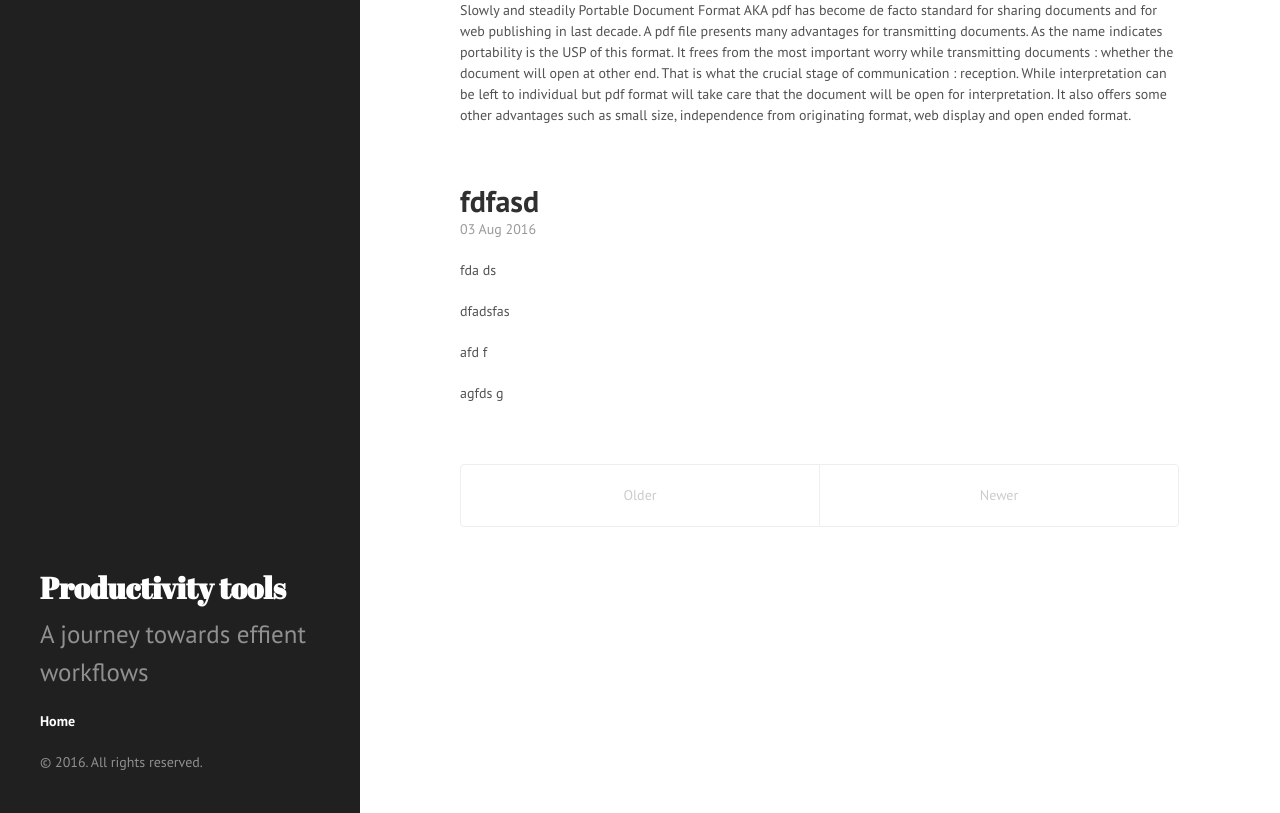
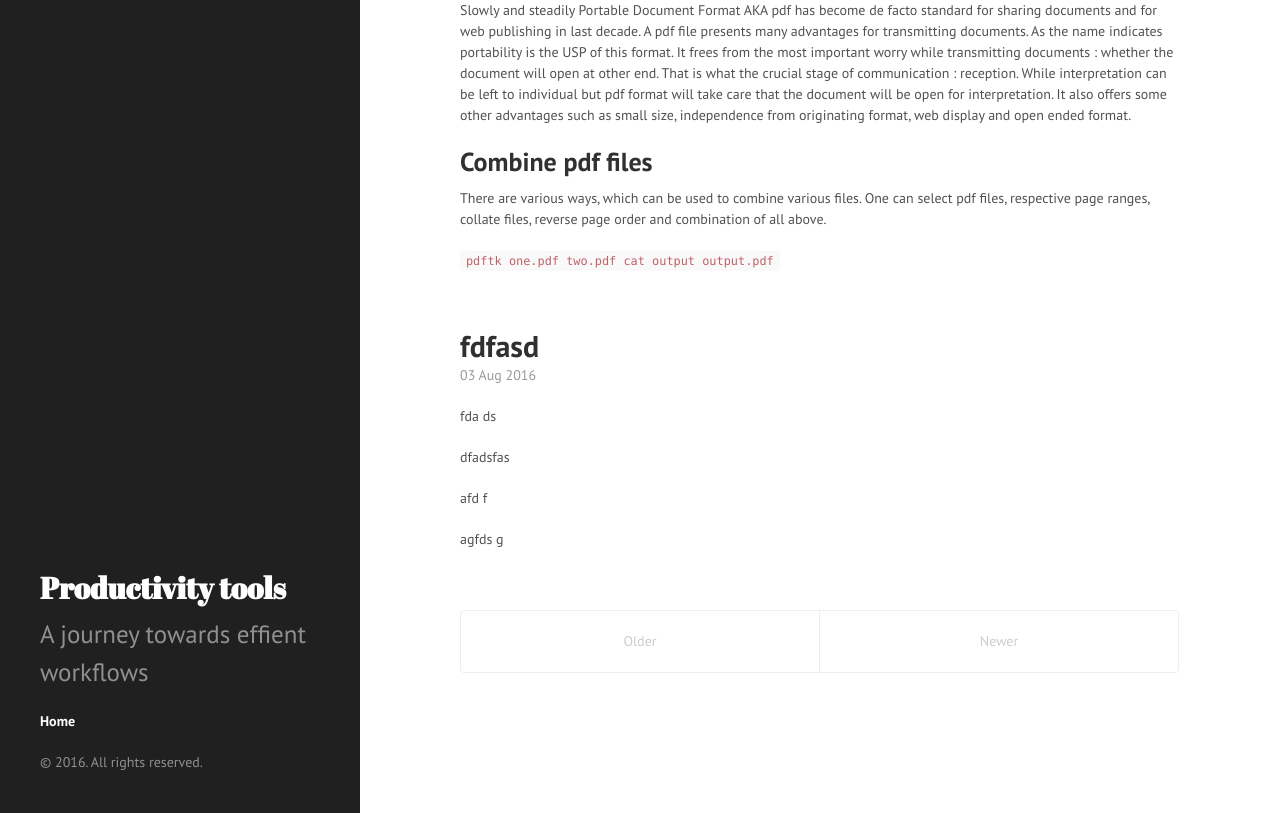
Before and after one commit to MaheshTK/MaheshTK.github.io, a Jekyll site: the page built from index.html, in a window 1280 px wide and 1114 px high. Shown: the part 301-1114 px from the top of the window. Built offline with Jekyll 4.4.1, drawn with Linux system fonts in a browser that asks for light colours; the list of posts is cut into pages by our own code.

Commit message:
Post update: Manipulating pdf files

````diff
--- a/_posts/2016-08-03-manipulating-pdf-files.markdown
+++ b/_posts/2016-08-03-manipulating-pdf-files.markdown
@@ -8,3 +8,9 @@ categories: [office, productivity]
 |<img src="https://upload.wikimedia.org/wikipedia/commons/e/ec/Pdf_by_mimooh.svg" alt="Drawing" style="width: 120px;"/>| This post pertains with one of most common office workflow issue : manipulating pdf files. Pdf is an ubiquitous format. It has replaced paper in modern offices. Interestingly, pdf files also offer all options, a paper document offers like combining, splitting, rotating and encrtpting. In this blog, an amazing tool called **pdftk** which has these capabilities and much more. |
 
 Slowly and steadily Portable Document Format AKA pdf has become de facto standard for sharing documents and for web publishing in last decade. A pdf file presents many advantages for transmitting documents. As the name indicates portability is the USP of this format. It frees from the most important worry while transmitting documents : whether the document will open at other end. That is what the crucial stage of communication : reception. While interpretation can be left to individual but pdf format will take care that the document will be open for interpretation. It also offers some other advantages such as small size, independence from originating format, web display and open ended format.
+
+## Combine pdf files
+
+There are various ways, which can be used to combine various files. One can select pdf files, respective page ranges, collate files, reverse page order and combination of all above.
+
+```pdftk one.pdf two.pdf cat output output.pdf ```
````
